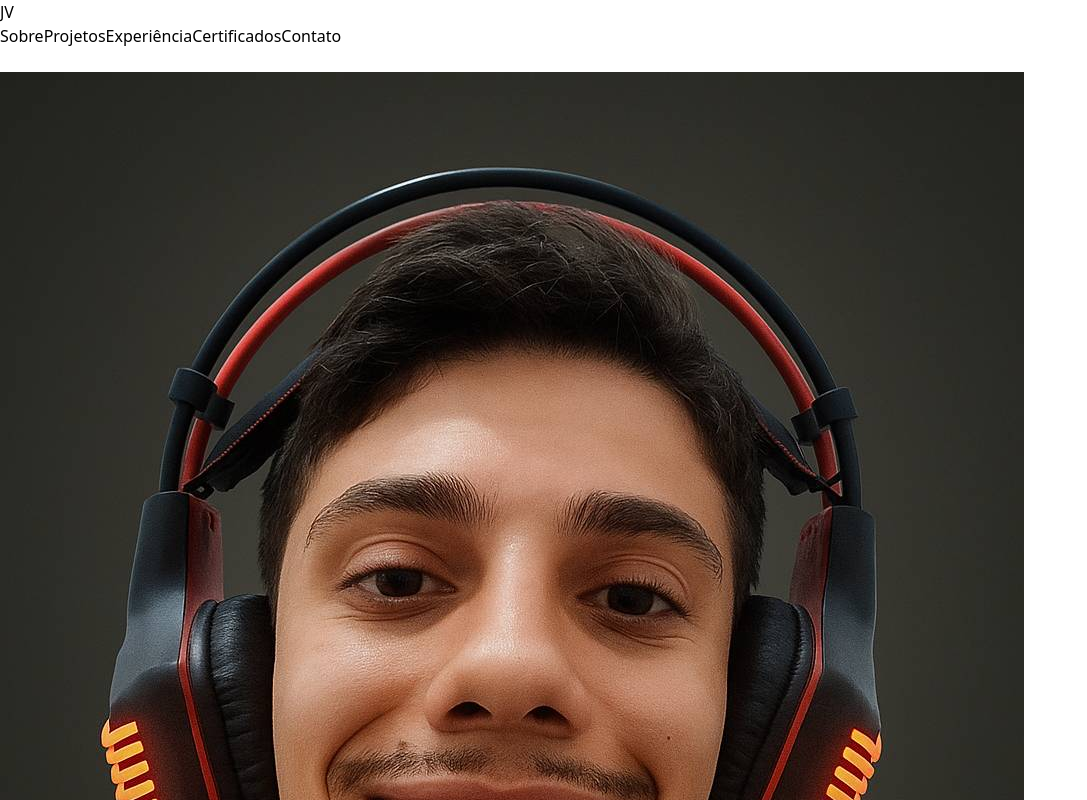
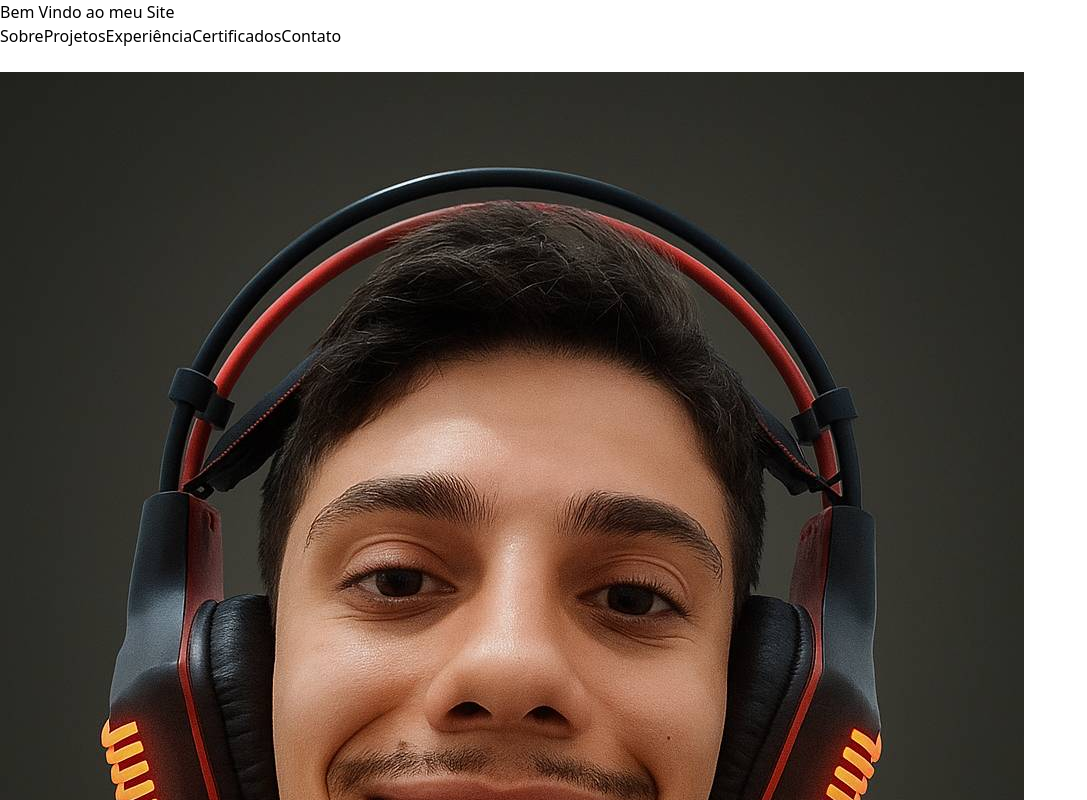
Before and after one commit to Wenes11/portfolio_wenes11, a React (Vite) app: page / in a window 1280 px wide. Shown: the top 800 px of the page, without its empty margins (0-1087 px from the left). Built offline with nearby package versions, Linux system fonts and the light colour scheme.

Commit message:
adcionando whatsApp

```diff
--- a/src/App.tsx
+++ b/src/App.tsx
@@ -1,4 +1,4 @@
-
+import React from 'react';
 
 // Importando seus componentes e dados
 import Header from './components/Header'; // Ajuste o caminho se necessário
@@ -7,9 +7,12 @@ import CertificateCard from './components/CertificateCard'; // Ajuste o caminho
 import { portfolioData } from './data/portfolioData'; // Ajuste o caminho se necessário
 
 // Ícones para a seção de contato (exemplo)
-const MailIcon = () => <svg xmlns="http://www.w3.org/2000/svg" className="h-6 w-6" fill="none" viewBox="0 0 24 24" stroke="currentColor" strokeWidth={2}><path strokeLinecap="round" strokeLinejoin="round" d="M3 8l7.89 5.26a2 2 0 002.22 0L21 8M5 19h14a2 2 0 002-2V7a2 2 0 00-2-2H5a2 2 0 00-2 2v10a2 2 0 002 2z" /></svg>;
+const MailIcon = () => <svg xmlns="http://www.w.org/2000/svg" className="h-6 w-6" fill="none" viewBox="0 0 24 24" stroke="currentColor" strokeWidth={2}><path strokeLinecap="round" strokeLinejoin="round" d="M3 8l7.89 5.26a2 2 0 002.22 0L21 8M5 19h14a2 2 0 002-2V7a2 2 0 00-2-2H5a2 2 0 00-2 2v10a2 2 0 002 2z" /></svg>;
 const LinkedinIcon = () => <svg xmlns="http://www.w3.org/2000/svg" className="h-6 w-6" fill="currentColor" viewBox="0 0 24 24"><path d="M4.98 3.5c0 1.381-1.11 2.5-2.48 2.5s-2.48-1.119-2.48-2.5c0-1.38 1.11-2.5 2.48-2.5s2.48 1.12 2.48 2.5zm.02 4.5h-5v16h5v-16zm7.982 0h-4.968v16h4.969v-8.399c0-2.199 1.561-4.001 3.508-4.001 1.666 0 2.492 1.115 2.492 2.75v9.65h4.983v-8.75c0-4.75-2.69-7.25-6.25-7.25s-5.222 2.5-6.231 4.25h.021v-3.5h-4.989v16h4.989z"/></svg>;
 const GithubIcon = () => <svg xmlns="http://www.w3.org/2000/svg" className="h-6 w-6" fill="currentColor" viewBox="0 0 24 24"><path d="M12 0c-6.626 0-12 5.373-12 12 0 5.302 3.438 9.8 8.207 11.387.599.111.793-.261.793-.577v-2.234c-3.338.726-4.033-1.416-4.033-1.416-.546-1.387-1.333-1.756-1.333-1.756-1.089-.745.083-.729.083-.729 1.205.084 1.839 1.237 1.839 1.237 1.07 1.834 2.807 1.304 3.492.997.107-.775.418-1.305.762-1.604-2.665-.305-5.467-1.334-5.467-5.931 0-1.311.469-2.381 1.236-3.221-.124-.303-.535-1.524.117-3.176 0 0 1.008-.322 3.301 1.23.957-.266 1.983-.399 3.003-.404 1.02.005 2.047.138 3.006.404 2.291-1.552 3.297-1.23 3.297-1.23.653 1.653.242 2.874.118 3.176.77.84 1.235 1.911 1.235 3.221 0 4.609-2.807 5.624-5.479 5.921.43.372.823 1.102.823 2.222v3.293c0 .319.192.694.801.576 4.765-1.589 8.199-6.086 8.199-11.386 0-6.627-5.373-12-12-12z"/></svg>;
+
+// ADICIONADO: Ícone do WhatsApp
+const WhatsappIcon = () => <svg xmlns="http://www.w3.org/2000/svg" className="h-6 w-6" fill="currentColor" viewBox="0 0 24 24"><path d="M.057 24l1.687-6.163c-1.041-1.804-1.588-3.849-1.587-5.946.003-6.556 5.338-11.891 11.893-11.891 3.181.001 6.167 1.24 8.413 3.488 2.245 2.248 3.481 5.236 3.48 8.414-.003 6.557-5.338 11.892-11.894 11.892-1.99-.001-3.951-.5-5.688-1.448l-6.305 1.654zm6.597-3.807c1.676.995 3.276 1.591 5.392 1.592 5.448 0 9.886-4.434 9.889-9.885.002-5.462-4.415-9.89-9.881-9.892-5.452 0-9.887 4.434-9.889 9.886-.001 2.225.651 3.891 1.746 5.634l-.999 3.648 3.742-.981zm11.387-5.464c-.074-.124-.272-.198-.57-.347-.297-.149-1.758-.868-2.031-.967-.272-.099-.47-.149-.669.149-.198.297-.768.967-.941 1.165-.173.198-.347.223-.644.074-.297-.149-1.255-.462-2.39-1.475-.883-.788-1.48-1.761-1.653-2.059-.173-.297-.018-.458.13-.606.134-.133.297-.347.446-.521.151-.172.2-.296.3-.495.099-.198.05-.371-.025-.521-.075-.148-.669-1.611-.916-2.206-.242-.579-.487-.5-.669-.51-.173-.008-.371-.01-.57-.01s-.521.074-.792.372c-.272.296-1.04 1.016-1.04 2.479 0 1.462 1.065 2.875 1.213 3.074.149.198 2.096 3.2 5.077 4.487.709.306 1.262.489 1.694.626.712.227 1.36.195 1.871.118.571-.085 1.758-.719 2.006-1.413.248-.695.248-1.29.173-1.414z"/></svg>;
 
 function App() {
   return (
@@ -71,6 +74,9 @@ function App() {
               <a href={`mailto:${portfolioData.contact.email}`} className="text-slate-400 hover:text-emerald-400 transition-colors" title="Email"><MailIcon /></a>
               <a href={portfolioData.contact.linkedin} target="_blank" rel="noopener noreferrer" className="text-slate-400 hover:text-emerald-400 transition-colors" title="LinkedIn"><LinkedinIcon /></a>
               <a href={portfolioData.contact.github} target="_blank" rel="noopener noreferrer" className="text-slate-400 hover:text-emerald-400 transition-colors" title="GitHub"><GithubIcon /></a>
+
+              {/* ADICIONADO: Link para o WhatsApp */}
+              <a href={`https://wa.me/${portfolioData.contact.whatsapp}`} target="_blank" rel="noopener noreferrer" className="text-slate-400 hover:text-emerald-400 transition-colors" title="WhatsApp"><WhatsappIcon /></a>
            </div>
         </section>
       </main>
--- a/src/components/Header.tsx
+++ b/src/components/Header.tsx
@@ -17,7 +17,7 @@ const Header: React.FC = () => {
     return (
         <header className="bg-slate-900/80 backdrop-blur-sm sticky top-0 z-50">
             <nav className="container mx-auto px-6 py-3 flex justify-between items-center"> {/* py-3 para ajustar a altura com o padding dos links */}
-                <a href="#" className="text-xl font-bold text-emerald-400">JV</a>
+                <a href="#" className="text-xl font-bold text-emerald-400">Bem Vindo ao meu Site</a>
 
                 {/* Links para Desktop */}
                 <div className="hidden md:flex space-x-8 items-center"> {/* Aumentei o espaço de space-x-6 para space-x-8 */}
--- a/src/data/portfolioData.ts
+++ b/src/data/portfolioData.ts
@@ -18,6 +18,7 @@ export const portfolioData = {
         email: "wenes.vargas10@gmail.com",
         linkedin: "https://www.linkedin.com/in/jo%C3%A3o-vitor-vargas-martins-b67b29292/",
         github: "https://github.com/Wenes11",
+        whatsapp: "5564992486472",
     },
     projects: [
         {
```
